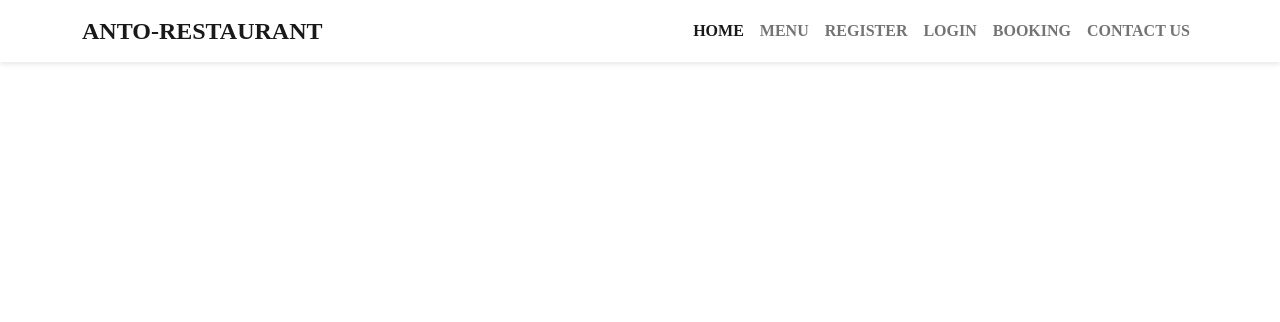
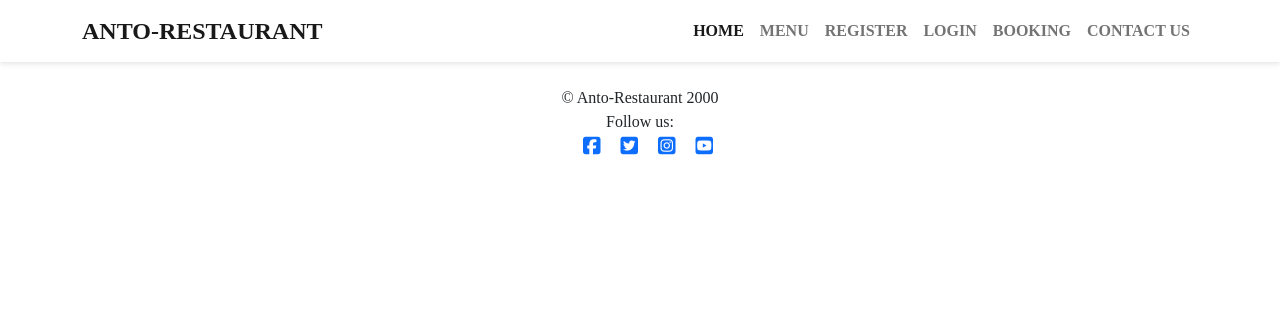
Before and after one commit to Anthonyrajlucas/django-anto-restaurant-booking-system, a Django app: page / in a window 1280 px wide. Shown: the top 322 px of the page. Run offline with Django 3.2, Linux system fonts and the light colour scheme; some libraries are stand-ins or nearby versions.

Commit message:
Add footer content

```diff
--- a/templates/base.html
+++ b/templates/base.html
@@ -4,9 +4,14 @@
     <head>
         <meta charset="UTF-8">
         <meta name="viewport" content="width=device-width, initial-scale=1.0">
-    <link rel="stylesheet" href="https://cdnjs.cloudflare.com/ajax/libs/bootstrap/5.2.3/css/bootstrap.min.css" integrity="sha512-SbiR/eusphKoMVVXysTKG/7VseWii+Y3FdHrt0EpKgpToZeemhqHeZeLWLhJutz/2ut2Vw1uQEj2MbRF+TVBUA==" crossorigin="anonymous" referrerpolicy="no-referrer" />
-    <script src="https://cdnjs.cloudflare.com/ajax/libs/bootstrap/5.2.3/js/bootstrap.min.js" integrity="sha512-1/RvZTcCDEUjY/CypiMz+iqqtaoQfAITmNSJY17Myp4Ms5mdxPS5UV7iOfdZoxcGhzFbOm6sntTKJppjvuhg4g==" crossorigin="anonymous" referrerpolicy="no-referrer"></script>
-    <link rel="stylesheet" href="https://use.fontawesome.com/releases/v5.6.1/css/all.css" integrity="sha384-gfdkjb5BdAXd+lj+gudLWI+BXq4IuLW5IT+brZEZsLFm++aCMlF1V92rMkPaX4PP" crossorigin="anonymous">
+        <link rel="stylesheet" href="https://cdnjs.cloudflare.com/ajax/libs/bootstrap/5.2.3/css/bootstrap.min.css"
+        integrity="sha512-SbiR/eusphKoMVVXysTKG/7VseWii+Y3FdHrt0EpKgpToZeemhqHeZeLWLhJutz/2ut2Vw1uQEj2MbRF+TVBUA=="
+        crossorigin="anonymous" referrerpolicy="no-referrer" />
+        <script src="https://cdnjs.cloudflare.com/ajax/libs/bootstrap/5.2.3/js/bootstrap.min.js"
+        integrity="sha512-1/RvZTcCDEUjY/CypiMz+iqqtaoQfAITmNSJY17Myp4Ms5mdxPS5UV7iOfdZoxcGhzFbOm6sntTKJppjvuhg4g=="
+        crossorigin="anonymous" referrerpolicy="no-referrer"></script>
+        <link rel="stylesheet" href="https://use.fontawesome.com/releases/v5.6.1/css/all.css"
+        integrity="sha384-gfdkjb5BdAXd+lj+gudLWI+BXq4IuLW5IT+brZEZsLFm++aCMlF1V92rMkPaX4PP" crossorigin="anonymous">
         <link href="https://fonts.googleapis.com/css?family=Roboto:400,700" rel="stylesheet">
         <link rel="stylesheet" href="{%static "css/style.css"%}">
         <title>Anto-Restaurant</title>
@@ -17,7 +22,8 @@
          <nav class="navbar navbar-expand-lg">
             <div class="container">
                 <a class="navbar-brand" href="#">Anto-Restaurant</a>
-          <button class="navbar-toggler" type="button" data-bs-toggle="collapse" data-bs-target="#navbarNav" aria-controls="navbarNav" aria-expanded="false" aria-label="Toggle navigation">
+                <button class="navbar-toggler" type="button" data-bs-toggle="collapse" data-bs-target="#navbarNav"
+                    aria-controls="navbarNav" aria-expanded="false" aria-label="Toggle navigation">
                     <span class="navbar-toggler-icon"></span>
                 </button>
                 <div class="collapse navbar-collapse" id="navbarNav">
@@ -44,14 +50,29 @@
                 </div>
             </div>
         </nav>
-
-
     </header>
     <main>
 
     </main>
-    <footer>
-
+    <footer class="footer mt-auto py-4 ">
+        <p class="m-0 text-center">© Anto-Restaurant 2000</p>
+        <p class="m-0 text-center">Follow us:</p>
+        <div class="text-center">
+            <a href="https://www.facebook.com" target="_blank" rel="noopener" aria-label="Link to facebook page"><i class="fab fa-facebook-square fa-lg ms-3 "></i></a>
+            <a href="https://www.twitter.com" target="_blank" rel="noopener" aria-label="Link to twitter page"><i class="fab fa-twitter-square fa-lg ms-3"></i></a>
+            <a href="https://www.instagram.com" target="_blank" rel="noopener" aria-label="Link to instagram page"><i class="fab fa-instagram-square fa-lg ms-3"></i></a>
+            <a href="https://www.youtube.com" target="_blank" rel="noopener" aria-label="Link to youtube page"><i class="fab fa-youtube-square fa-lg ms-3"></i></a>
+        </div>
     </footer>
+    <script src="https://cdn.jsdelivr.net/npm/bootstrap@5.2.0-beta1/dist/js/bootstrap.bundle.min.js" integrity="sha384-pprn3073KE6tl6bjs2QrFaJGz5/SUsLqktiwsUTF55Jfv3qYSDhgCecCxMW52nD2" crossorigin="anonymous">
+    </script>
+    <script src="https://code.jquery.com/jquery-3.2.1.slim.min.js" integrity="sha384-KJ3o2DKtIkvYIK3UENzmM7KCkRr/rE9/Qpg6aAZGJwFDMVNA/GpGFF93hXpG5KkN" crossorigin="anonymous">
+    </script>
+    <script src="https://cdn.jsdelivr.net/npm/popper.js@1.12.9/dist/umd/popper.min.js" integrity="sha384-ApNbgh9B+Y1QKtv3Rn7W3mgPxhU9K/ScQsAP7hUibX39j7fakFPskvXusvfa0b4Q" crossorigin="anonymous">
+    </script>
+    <script src="https://cdn.jsdelivr.net/npm/bootstrap@4.0.0/dist/js/bootstrap.min.js" integrity="sha384-JZR6Spejh4U02d8jOt6vLEHfe/JQGiRRSQQxSfFWpi1MquVdAyjUar5+76PVCmYl" crossorigin="anonymous">
+    </script>
+    <script src="https://kit.fontawesome.com/7141b35c3c.js" crossorigin="anonymous"></script>
+    <script src="{% static 'js/script.js' %}"></script>
 </body>
 </html>
```
Lines whose indentation alone changed are shown as unchanged.
